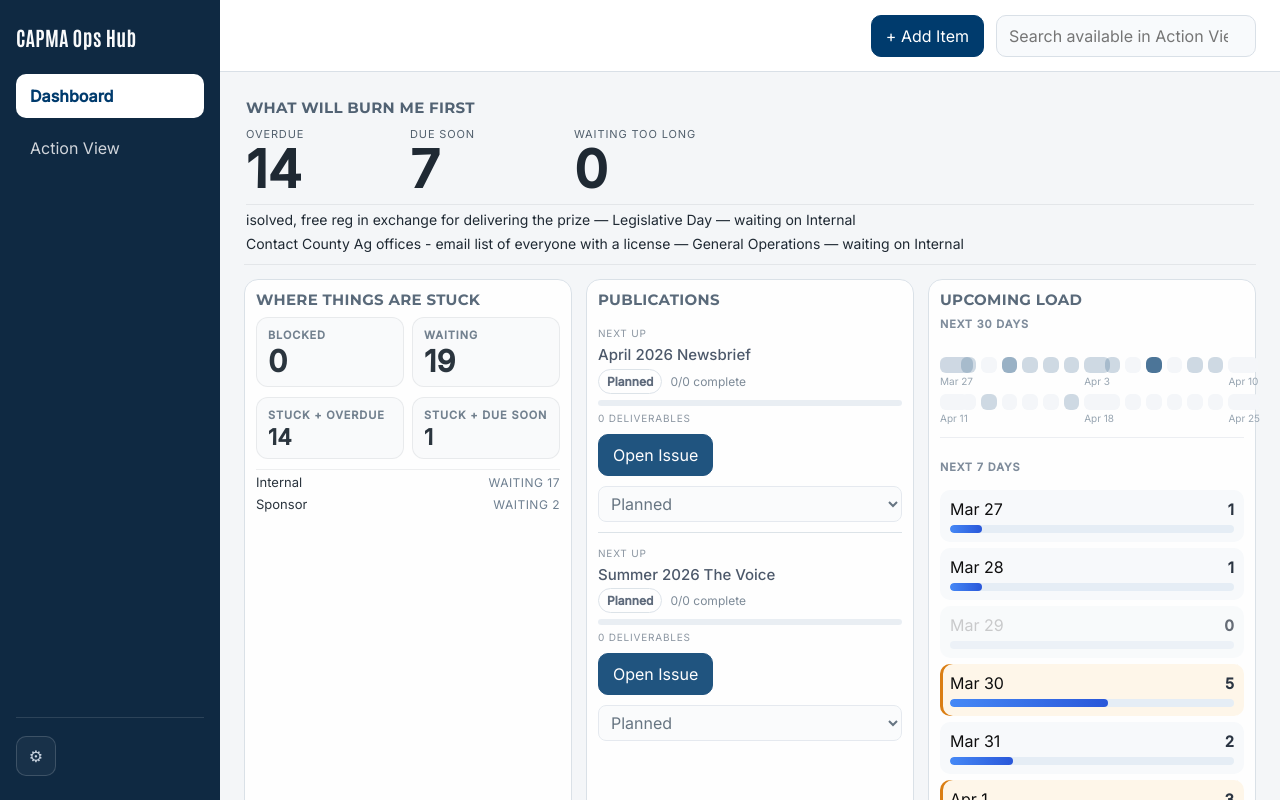
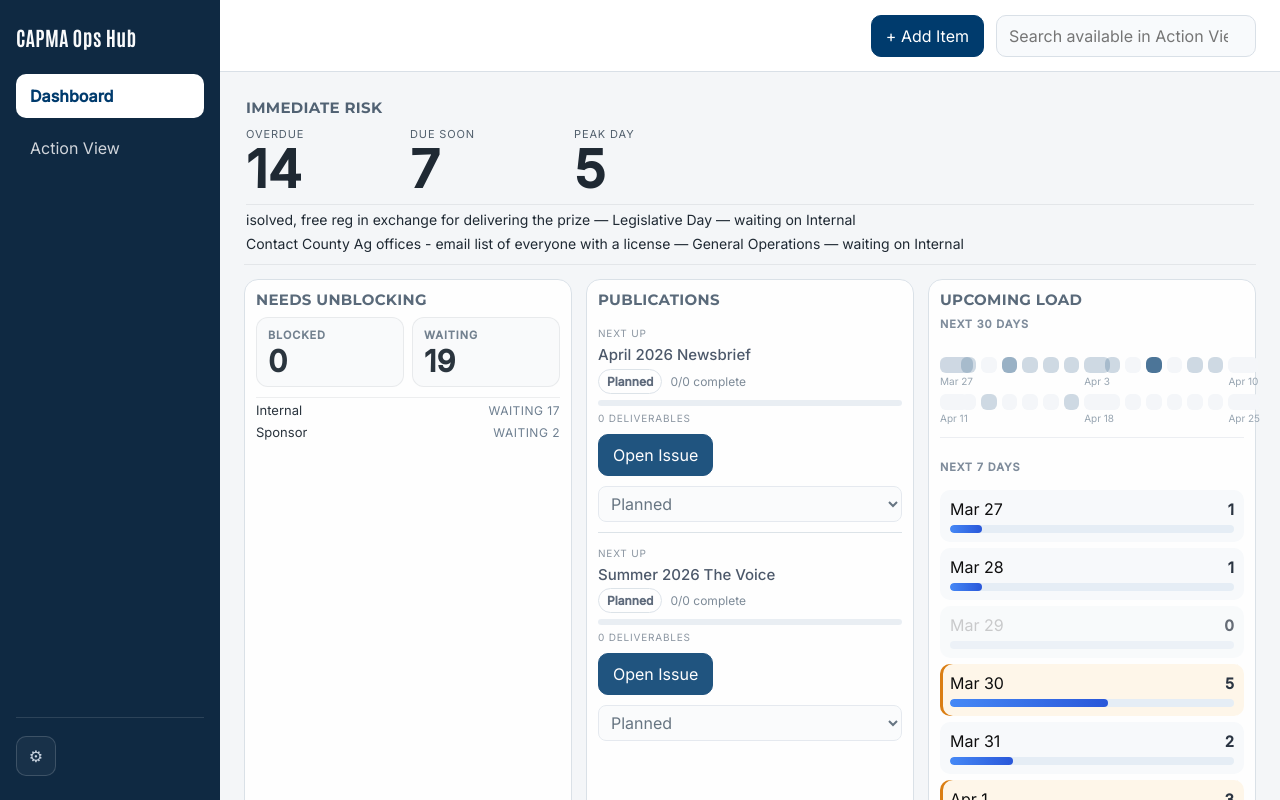
Before and after one commit to mondotDev/capma-ops, a Next.js app: page / in a window 1280 px wide. Shown: the top 800 px of the page. Built offline with nearby package versions, Linux system fonts and the light colour scheme.

Commit message:
Clarify dashboard risk and unblocking views

```diff
--- a/app/globals.css
+++ b/app/globals.css
@@ -515,6 +515,11 @@ textarea {
   min-width: 140px;
 }
 
+.command-metric:disabled {
+  cursor: default;
+  opacity: 0.55;
+}
+
 .command-metric--overdue {
   color: var(--danger);
 }
@@ -523,8 +528,8 @@ textarea {
   color: #8a5b00;
 }
 
-.command-metric--waiting {
-  color: #9a4d00;
+.command-metric--peak {
+  color: #2f5d8a;
 }
 
 .command-metric__label {
--- a/components/dashboard-stuck-card.tsx
+++ b/components/dashboard-stuck-card.tsx
@@ -5,89 +5,48 @@ import type { StuckReasonCount } from "@/lib/ops-utils";
 type DashboardStuckCardProps = {
   blockedCount: number;
   waitingCount: number;
-  stuckOverdueCount: number;
-  stuckDueSoonCount: number;
   stuckReasonCounts: StuckReasonCount[];
-  onOpenExecutionNow: () => void;
   onOpenBlocked: () => void;
   onOpenWaiting: () => void;
-  onOpenOverdue: () => void;
-  onOpenDueSoon: () => void;
 };
 
 export function DashboardStuckCard({
   blockedCount,
   waitingCount,
-  stuckOverdueCount,
-  stuckDueSoonCount,
   stuckReasonCounts,
-  onOpenExecutionNow,
   onOpenBlocked,
-  onOpenWaiting,
-  onOpenOverdue,
-  onOpenDueSoon
+  onOpenWaiting
 }: DashboardStuckCardProps) {
   return (
-    <div
-      className="card card--clickable card--secondary"
-      onClick={onOpenExecutionNow}
-      onKeyDown={(event) => {
-        if (event.key === "Enter" || event.key === " ") {
-          event.preventDefault();
-          onOpenExecutionNow();
-        }
-      }}
-      role="button"
-      tabIndex={0}
-    >
-      <div className="card__title">WHERE THINGS ARE STUCK</div>
+    <div className="card card--secondary">
+      <div className="card__title">NEEDS UNBLOCKING</div>
       <div className="stuck-card">
         <div className="stuck-card__primary">
           <button
+            aria-label="Blocked: active items marked blocked or with a blocker reason"
             className="stuck-metric"
             onClick={(event) => {
               event.stopPropagation();
               onOpenBlocked();
             }}
+            title="Active items marked blocked or with a blocker reason"
             type="button"
           >
             <span className="stuck-metric__label">Blocked</span>
             <strong className="stuck-metric__value">{blockedCount}</strong>
           </button>
           <button
+            aria-label="Waiting: active items in Waiting status that are not also blocked"
             className="stuck-metric"
             onClick={(event) => {
               event.stopPropagation();
               onOpenWaiting();
             }}
+            title="Active items in Waiting status that are not also blocked"
             type="button"
           >
             <span className="stuck-metric__label">Waiting</span>
             <strong className="stuck-metric__value">{waitingCount}</strong>
-          </button>
-        </div>
-        <div className="stuck-card__secondary">
-          <button
-            className="stuck-secondary"
-            onClick={(event) => {
-              event.stopPropagation();
-              onOpenOverdue();
-            }}
-            type="button"
-          >
-            <span className="stuck-secondary__label">Stuck + Overdue</span>
-            <strong className="stuck-secondary__value">{stuckOverdueCount}</strong>
-          </button>
-          <button
-            className="stuck-secondary"
-            onClick={(event) => {
-              event.stopPropagation();
-              onOpenDueSoon();
-            }}
-            type="button"
-          >
-            <span className="stuck-secondary__label">Stuck + Due Soon</span>
-            <strong className="stuck-secondary__value">{stuckDueSoonCount}</strong>
           </button>
         </div>
         <div className="stuck-card__reasons">
--- a/components/dashboard-view.tsx
+++ b/components/dashboard-view.tsx
@@ -10,8 +10,7 @@ import {
   getDailyLoad,
   getDashboardMetrics,
   getWorkstreamSummary,
-  getVisiblePublicationIssues,
-  isWaitingTooLong
+  getVisiblePublicationIssues
 } from "@/lib/ops-utils";
 
 export function DashboardView() {
@@ -24,7 +23,6 @@ export function DashboardView() {
   const dashboardMetrics = getDashboardMetrics(items);
   const extendedDailyLoad = getDailyLoad(items, 30);
   const workstreamSummary = getWorkstreamSummary(items);
-  const waitingTooLongCount = items.filter((item) => isWaitingTooLong(item)).length;
   const highestLoadCount = Math.max(...extendedDailyLoad.map((entry) => entry.count), 0);
   const highlightedLoadDates = new Set(
     [...extendedDailyLoad]
@@ -54,24 +52,45 @@ export function DashboardView() {
             }
             type="button"
           >
-            <div className="card__title">WHAT WILL BURN ME FIRST</div>
+            <div className="card__title">IMMEDIATE RISK</div>
           </button>
           <div className="command-metrics">
-            <button className="command-metric command-metric--overdue" onClick={() => router.push("/action?filter=overdue")} type="button">
+            <button
+              aria-label="Overdue: active items with due dates before today"
+              className="command-metric command-metric--overdue"
+              onClick={() => router.push("/action?filter=overdue")}
+              title="Active items with due dates before today"
+              type="button"
+            >
               <span className="command-metric__label">Overdue</span>
               <strong className="command-metric__value">{dashboardMetrics.overdue}</strong>
             </button>
-            <button className="command-metric command-metric--due-soon" onClick={() => router.push("/action?filter=dueSoon")} type="button">
+            <button
+              aria-label="Due Soon: active items due in the next three days"
+              className="command-metric command-metric--due-soon"
+              onClick={() => router.push("/action?filter=dueSoon")}
+              title="Active items due in the next three days"
+              type="button"
+            >
               <span className="command-metric__label">Due Soon</span>
               <strong className="command-metric__value">{dashboardMetrics.dueSoon}</strong>
             </button>
             <button
-              className="command-metric command-metric--waiting"
-              onClick={() => router.push("/action?lens=reviewWaitingTooLong")}
+              aria-label="Peak Day: highest number of active items due on a single day in the next seven days"
+              className="command-metric command-metric--peak"
+              disabled={!dashboardMetrics.peakUpcomingLoadDate}
+              onClick={() => {
+                if (!dashboardMetrics.peakUpcomingLoadDate) {
+                  return;
+                }
+
+                router.push(`/action?dueDate=${encodeURIComponent(dashboardMetrics.peakUpcomingLoadDate)}`);
+              }}
+              title="Highest number of active items due on a single day in the next seven days"
               type="button"
             >
-              <span className="command-metric__label">Waiting Too Long</span>
-              <strong className="command-metric__value">{waitingTooLongCount}</strong>
+              <span className="command-metric__label">Peak Day</span>
+              <strong className="command-metric__value">{dashboardMetrics.peakUpcomingLoadCount}</strong>
             </button>
           </div>
           <div className="command-zone__list">
@@ -95,12 +114,7 @@ export function DashboardView() {
       <DashboardStuckCard
         blockedCount={dashboardMetrics.blockedCount}
         onOpenBlocked={() => router.push("/action?filter=blocked")}
-        onOpenDueSoon={() => router.push("/action?filter=dueSoon")}
-        onOpenExecutionNow={() => router.push("/action?lens=executionNow")}
-        onOpenOverdue={() => router.push("/action?filter=overdue")}
         onOpenWaiting={() => router.push("/action?filter=waiting")}
-        stuckDueSoonCount={dashboardMetrics.stuckDueSoonCount}
-        stuckOverdueCount={dashboardMetrics.stuckOverdueCount}
         stuckReasonCounts={dashboardMetrics.stuckReasonCounts}
         waitingCount={dashboardMetrics.waiting}
       />
--- a/lib/ops-utils.ts
+++ b/lib/ops-utils.ts
@@ -1062,9 +1062,11 @@ export function getDashboardMetrics(items: ActionItem[]) {
   const summary = getActionSummaryCounts(items);
   const waitingCount = activeItems.filter((item) => isWaitingIssue(item) && !isBlockedItem(item)).length;
   const stuckItems = activeItems.filter((item) => isBlockedItem(item) || isWaitingIssue(item));
-  const stuckOverdueCount = stuckItems.filter((item) => hasDueDate(item.dueDate) && isOverdue(item.dueDate)).length;
-  const stuckDueSoonCount = stuckItems.filter((item) => isItemDueSoon(item)).length;
   const stuckReasonCounts = getStuckReasonCounts(stuckItems);
+  const upcomingLoad = getDailyLoad(items, 7);
+  const peakUpcomingLoadEntry = [...upcomingLoad].sort((a, b) => b.count - a.count || a.date.localeCompare(b.date))[0];
+  const peakUpcomingLoadCount = peakUpcomingLoadEntry?.count ?? 0;
+  const peakUpcomingLoadDate = peakUpcomingLoadEntry && peakUpcomingLoadEntry.count > 0 ? peakUpcomingLoadEntry.date : null;
 
   const urgentItems = activeItems
     .filter((item) => isItemMissingDueDate(item) || isOverdue(item.dueDate) || isItemDueSoon(item))
@@ -1102,10 +1104,10 @@ export function getDashboardMetrics(items: ActionItem[]) {
   return {
     ...summary,
     waiting: waitingCount,
+    peakUpcomingLoadCount,
+    peakUpcomingLoadDate,
     urgentItems,
     blockedCount: activeItems.filter((item) => isBlockedItem(item)).length,
-    stuckOverdueCount,
-    stuckDueSoonCount,
     stuckReasonCounts,
     sponsorRiskItems,
     productionRiskItems,
```
Also changed, not shown: 1 other file (tests, documents, lock files or other folders).
